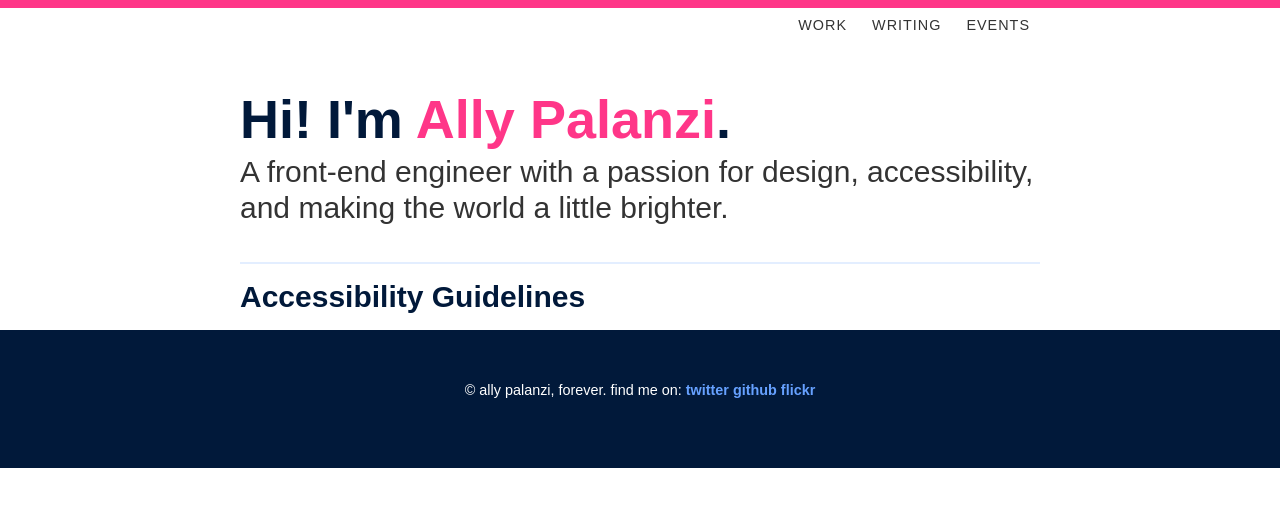
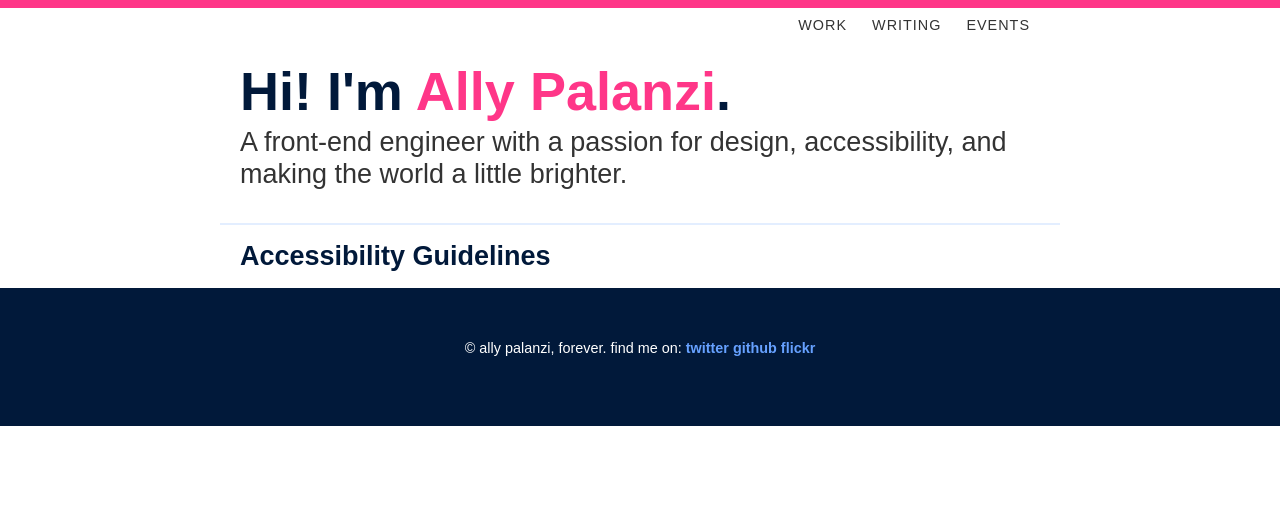
Before and after one commit to allypalanzi/allypalanzi.github.io, a Jekyll site: the page built from index.html, in a window 1280 px wide. Shown: the top 507 px of the page. Built offline with Jekyll 4.4.1, drawn with Linux system fonts in a browser that asks for light colours; some web fonts are replaced.

Commit message:
killin som px

```diff
--- a/_scss/_modules/_m-header.scss
+++ b/_scss/_modules/_m-header.scss
@@ -1,9 +1,9 @@
 .m-header {
-  padding: 50px 0 0;
   border-bottom: 2px solid $color-blue-light;
+  padding-top: 1.2em;
   &__subtitle {
-    font-size: 30px;
+    font-size: 1.5em;
+    font-weight: 300;
     line-height: 1.2;
-    font-weight: 300;
   }
 }
--- a/_scss/_modules/_m-post-list.scss
+++ b/_scss/_modules/_m-post-list.scss
@@ -9,7 +9,7 @@
   }
 
   &__title {
-    font-size: 30px;
+    font-size: 1.5em;
   }
 
   &__categories {
@@ -20,7 +20,7 @@
   &__category {
     background-color: #aaa;
     color: #fff;
-    font-size: 12px;
+    font-size: .7em;
     margin: 0;
     padding: 3px 5px;
     text-transform: uppercase;
```
Also changed, not shown: css/main.css.
